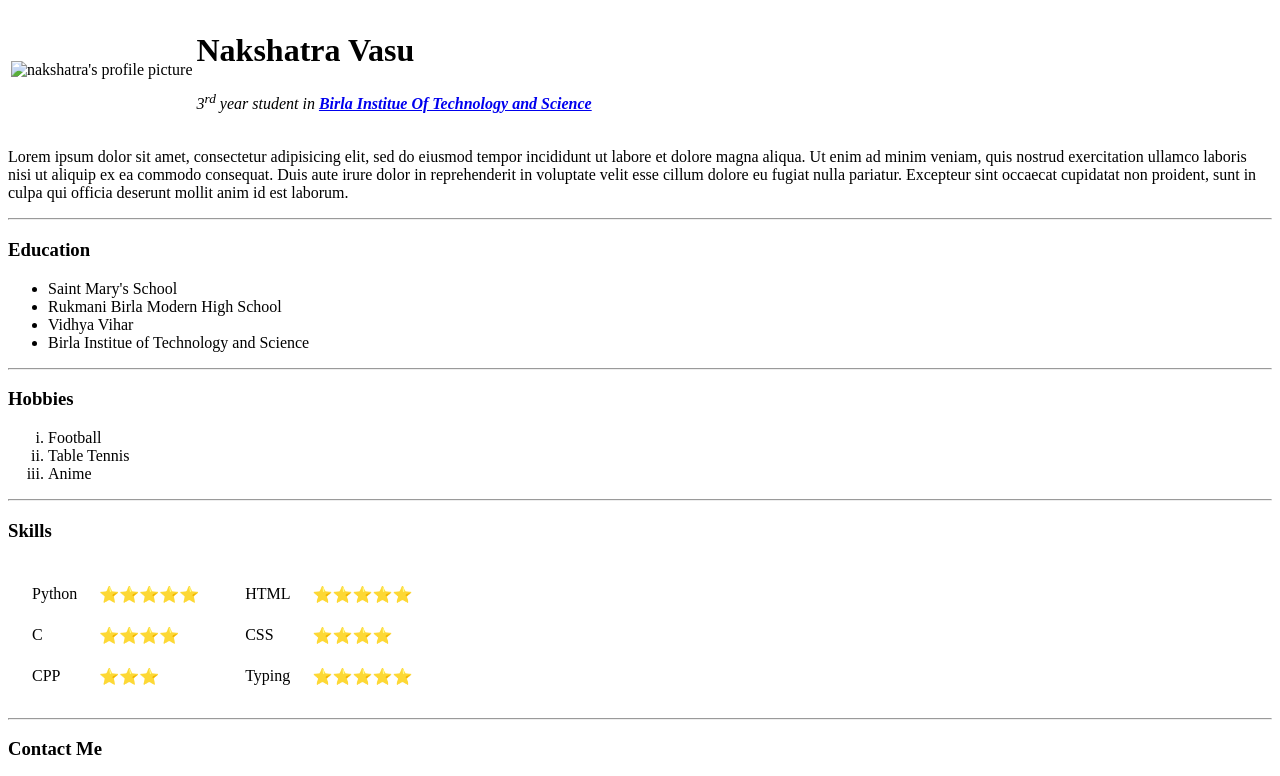
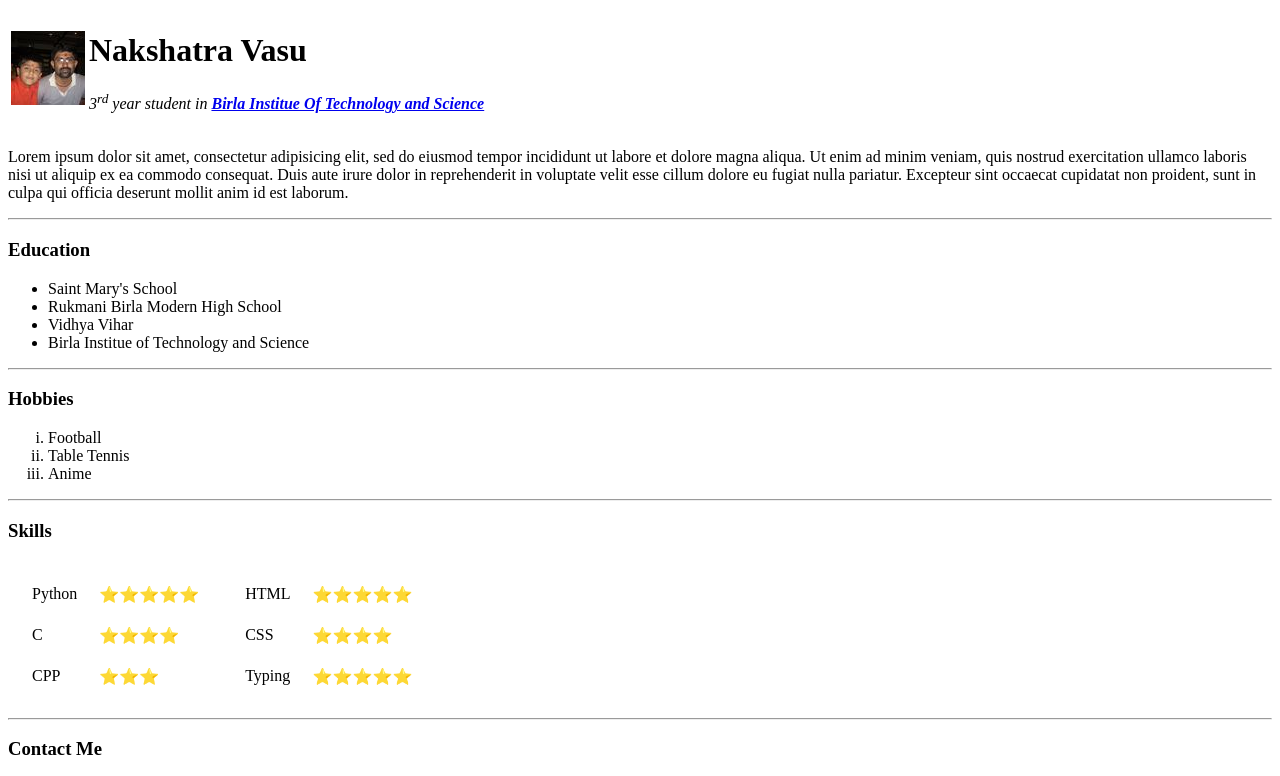
Before and after one commit to PYRO-nakshatra/misc, a plain HTML site: page index.html in a window 1280 px wide. Shown: the top 776 px of the page. Drawn offline with Linux system fonts and the light colour scheme.

Commit message:
Update index.html

```diff
--- a/index.html
+++ b/index.html
@@ -10,7 +10,7 @@
 <body>
   <table>
     <tr>
-      <td><img src="images/prof_pic.jpg" alt="nakshatra's profile picture"></td>
+      <td><img src="prof_pic.jpg" alt="nakshatra's profile picture"></td>
       <td><h1>Nakshatra Vasu</h1>
       <p><em>3<sup>rd</sup> year student in <strong><a href="https://www.bits-pilani.ac.in/">Birla Institue Of Technology and Science</a></strong></em></p></td>
     </tr>
```
